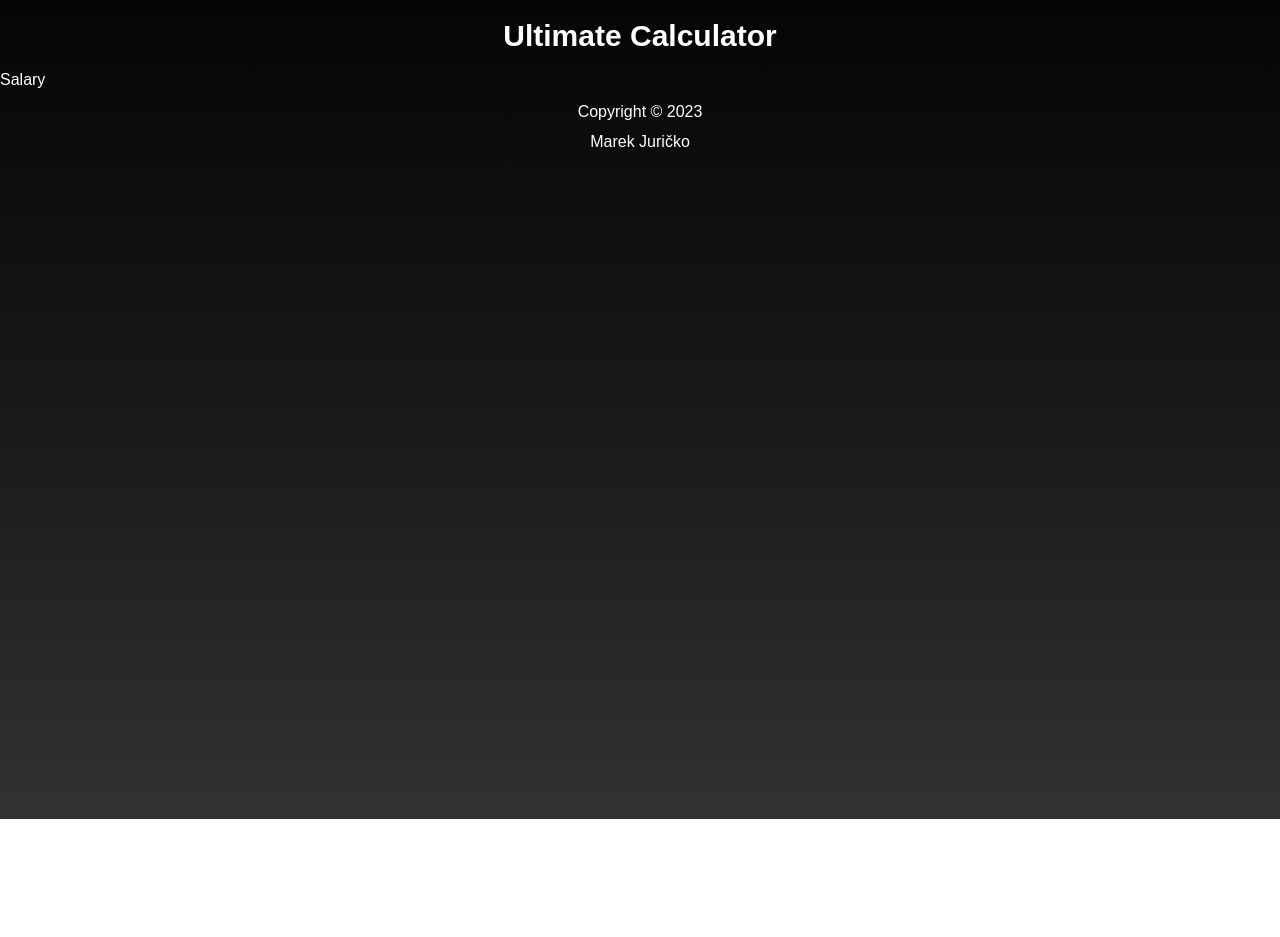
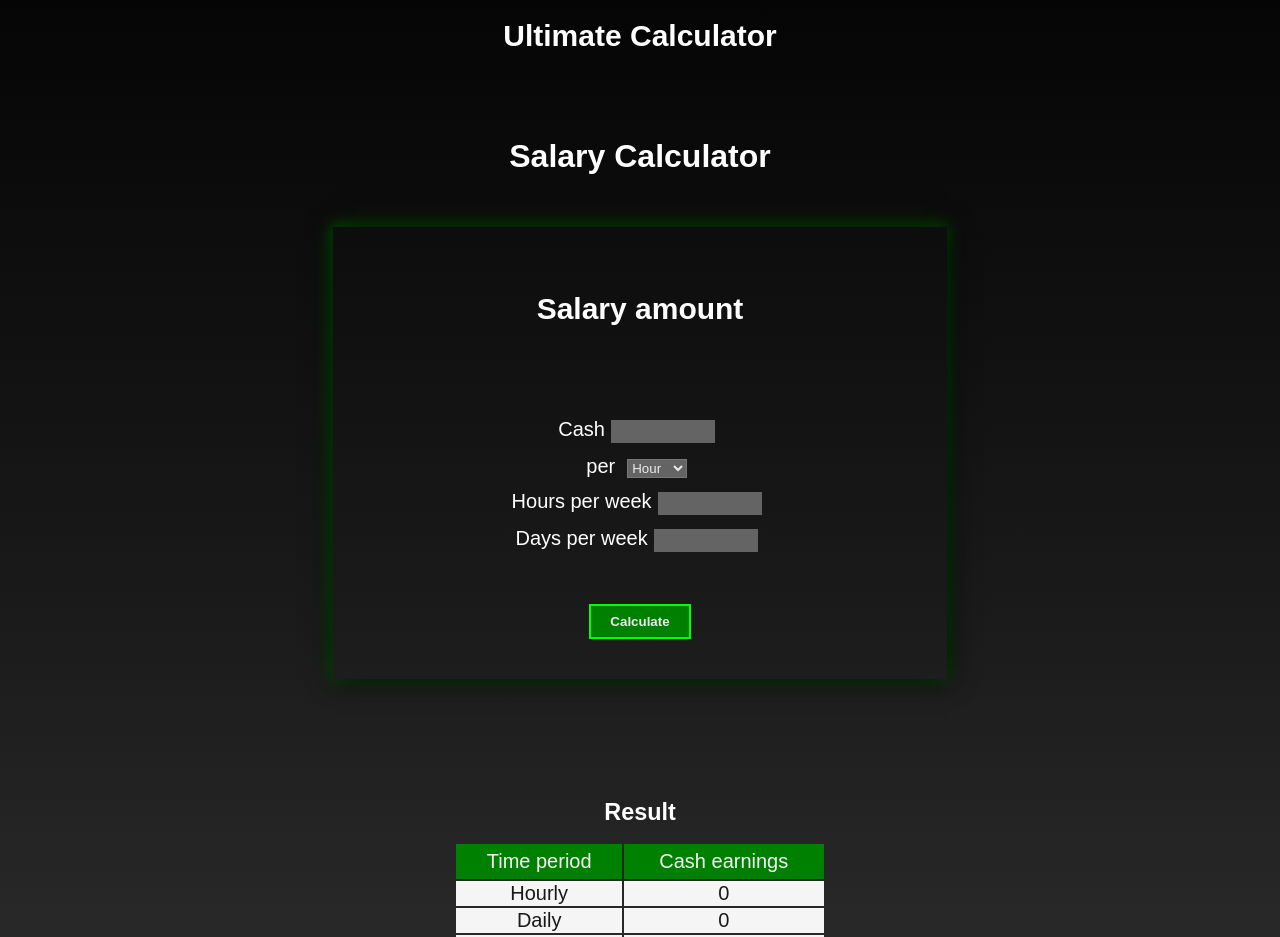
Before and after one commit to MarekJuricko/UltimateCalculator, a React (Create React App) app: page /Salary in a window 1280 px wide. Shown: the top 937 px of the page. Before the commit the page ends 819 px from the top, so only its background shows below. Built offline with nearby package versions, Linux system fonts and the light colour scheme; the HTML template or start-up script is replaced by a standard one.

Commit message:
Salary page - added functionality and styles

```diff
--- a/src/pages/Salary/Salary.css
+++ b/src/pages/Salary/Salary.css
@@ -0,0 +1,100 @@
+.Salary-main{
+    outline: 0px solid red;
+    min-height: 70vh;
+    margin: 5% 15%;
+    overflow: hidden;
+}
+
+.Salary-text{
+    display: flex;
+    flex-direction: column;
+    justify-content: center;
+    text-align: center;
+    margin-bottom: 11.5vh;
+}
+
+.Salary-form{
+    box-shadow: 1px 1px 25px black, -1px -1px 15px green;
+    padding: 5vh 10vw;
+    text-align: center;
+    margin-bottom: 5vh;
+    font-size: 20px;
+    width: 40%;
+    margin: auto;
+    margin-top: -5vh;
+}
+
+.Salary-input{
+    width: 72%;
+    margin: 1.5vh auto;
+}
+
+.Salary-input>input{
+    max-width: 7.5vw;
+    background-color: rgb(100, 100, 100);
+    color: rgb(235, 235, 235);
+    border: none;
+    margin: 0 0.5vw;
+    padding: 0.5vh;
+}
+
+.Salary-input>input:focus{
+    outline: none;
+}
+
+.Salary-select>select{
+    max-width: 11vw;
+    margin: 0 0.5vw;
+    background-color: rgb(100, 100, 100);
+    color: rgb(235, 235, 235);
+}
+
+.Salary-submit{
+    margin-top: 5vh;
+    padding: 1vh 1.5vw;
+    color: rgb(235, 235, 235);
+    font-weight: bold;
+    background-color: green;
+    border: 2.5px solid lime;
+    cursor: pointer;
+}
+
+.Salary-submit:hover{
+    color: rgb(0, 0, 0);
+    background-color: rgb(0, 200, 0);
+    border: 2.5px solid rgb(0, 255, 0);
+}
+
+.Salary-table-section{
+    text-align: center;
+    margin-bottom: 5vh;
+    font-size: 20px;
+    width: 40vw;
+    min-width: 500px;
+    margin: auto;
+}
+
+.Salary-table-section>.Salary-text{
+    text-align: center;
+    margin-top: 15vh;
+    margin-bottom: 7.5vh;
+}
+
+.Salary-table{
+    margin: auto;
+    margin-top: -7.5vh;
+    padding: 2vh 0.5vw;
+    width: 30vw;
+    text-align: center;
+}
+
+.Salary-table-categories>td{
+    border: 5px solid rgb(0, 128, 0);
+    background-color: rgb(0, 128, 0);
+    color: rgb(245, 245, 245);
+}
+
+.Salary-table-row>td{
+    background-color: rgb(245, 245, 245);
+    color: rgb(25, 25, 25);
+}
--- a/src/pages/Salary/Salary.js
+++ b/src/pages/Salary/Salary.js
@@ -1,8 +1,129 @@
 import "./Salary.css"
+import { useState } from "react"
 
 const Salary = () => {
+    //attributes we get from input
+    const [cash, setCash] = useState("")
+    const [period, setPeriod] = useState("1")
+    const [weekHours, setWeekHours] = useState("")
+    const [weekDays, setWeekDays] = useState("")
+
+    //attributes which are calculated and then shown
+    const [annually, setAnnually] = useState("0")
+    const [monthly, setMonthly] = useState("0")
+    const [weekly, setWeekly] = useState("0")
+    const [daily, setDaily] = useState("0")
+    const [hourly, setHourly] = useState("0")
+
+
+    const submitForm = (event) => {
+        event.preventDefault()
+
+        //only of all attributes are present, code continues
+        if(cash && period && weekHours && weekDays){
+            //declaration of all the , which will be calculated
+            let dayHours, hourPay, dayPay, weekPay, monthPay, annualPay
+
+            //if period value is 1, calculations start from hourPay
+            if(period === "1"){
+                dayHours = (parseFloat(weekHours) / parseFloat(weekDays))
+                hourPay = parseFloat(cash)
+                dayPay = hourPay * dayHours
+                weekPay = hourPay * dayHours * parseFloat(weekDays)
+                monthPay = hourPay * dayHours * (260 / 12)
+                annualPay = hourPay * dayHours * 260
+
+            }
+             //if period value is 2, calculations start from annualPay
+            if(period === "2"){
+                annualPay = parseFloat(cash) * 12
+                monthPay = parseFloat(cash)
+                weekPay = monthPay / 4
+                dayPay = monthPay / 20
+                hourPay = dayPay / (parseFloat(weekHours) / parseFloat(weekDays))
+            }
+
+            //after all calculations, result are shown on the page
+            setHourly(`${(hourPay).toFixed(2)} €`)
+            setDaily(`${(dayPay).toFixed(2)} €`)
+            setWeekly(`${(weekPay.toFixed(2))} €`)
+            setMonthly(`${(monthPay.toFixed(2))} €`)
+            setAnnually(`${(annualPay.toFixed(2))} €`)
+
+        }
+    }
+
   return (
-    <div>Salary</div>
+    <div className="Salary-main">
+
+        <h1 className="Salary-text">Salary Calculator</h1>
+
+        <form className="Salary-form" onSubmit={submitForm}>
+
+            <h2 className="Salary-text">Salary amount</h2>
+
+            <div className="Salary-input">
+                <label htmlFor="cash">Cash</label>
+                <input  name="cash" type="number" onChange={(e)=>{setCash(e.target.value)}}/>
+            </div>
+
+            <div className="Salary-select">
+                <label htmlFor="period">per </label>
+
+                <select name="period" onChange={(e)=>{setPeriod(e.target.value)}}>
+                    <option value="1">Hour</option>
+                    <option value="2">Month</option>
+                </select>
+            </div>
+
+            <div className="Salary-input">
+                <label htmlFor="weekHours">Hours per week</label>
+                <input name="weekHours" type="number" onChange={(e)=>{setWeekHours(e.target.value)}}/>
+            </div>
+
+            <div className="Salary-input">
+                <label htmlFor="weekDays">Days per week</label>
+                <input name="weekDays" type="number" onChange={(e)=>{setWeekDays(e.target.value)}}/>
+            </div>
+
+            <input className="Salary-submit" type="submit" value="Calculate"/>
+        </form>
+
+        <div className="Salary-table-section">
+            <h3 className="Salary-text">Result</h3>
+
+            <table className="Salary-table">
+                <tbody>
+                    <tr className="Salary-table-categories">
+                        <td>Time period</td>
+                        <td>Cash earnings</td>
+                    </tr>
+                    <tr className="Salary-table-row">
+                        <td>Hourly</td>
+                        <td>{hourly}</td>
+                    </tr>
+                    <tr className="Salary-table-row">
+                        <td>Daily</td>
+                        <td>{daily}</td>
+
+                    </tr>
+                    <tr className="Salary-table-row">
+                        <td>Weekly</td>
+                        <td>{weekly}</td>
+                    </tr>
+                    <tr className="Salary-table-row">
+                        <td>Monthly</td>
+                        <td>{monthly}</td>
+                    </tr>
+                    <tr className="Salary-table-row">
+                        <td>Annually</td>
+                        <td>{annually}</td>
+                    </tr>
+                </tbody>
+            </table>
+        </div>
+
+    </div>
   )
 }
 
```
